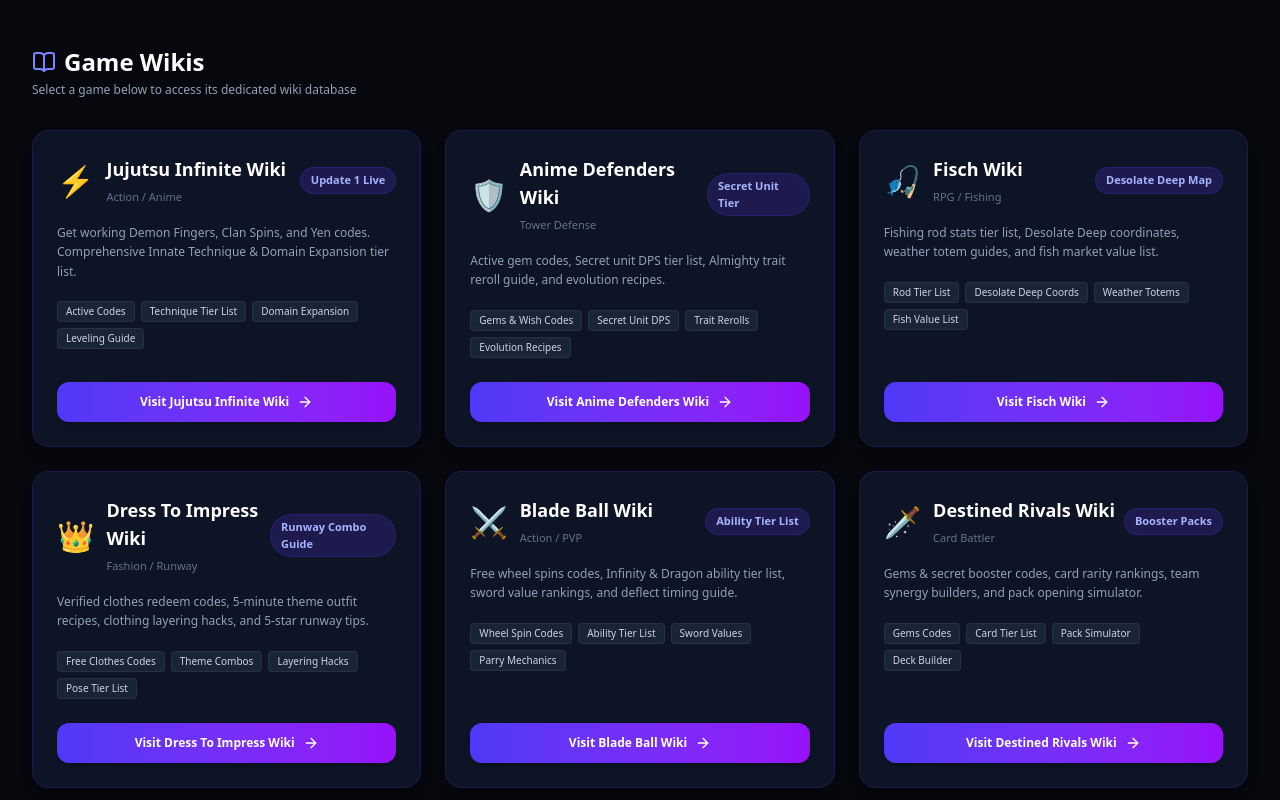
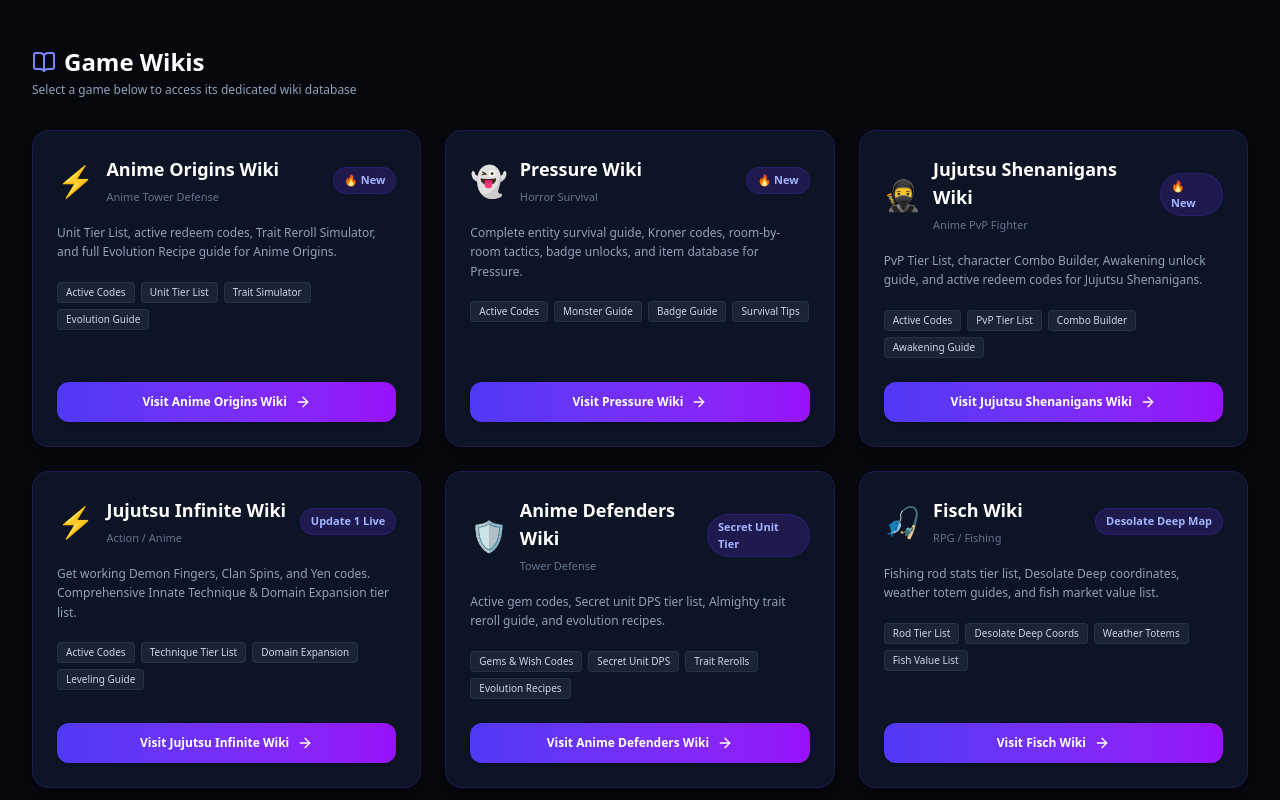
Before and after one commit to lianlele168/roblox-wiki-hub, a Next.js app: page / in a window 1280 px wide. Shown: the part 640-1440 px from the top of the page. Built offline with nearby package versions, Linux system fonts and the light colour scheme.

Commit message:
feat: add Anime Origins, Pressure, Jujutsu Shenanigans to hub wiki card list

```diff
--- a/src/app/page.tsx
+++ b/src/app/page.tsx
@@ -17,6 +17,42 @@ interface GameWiki {
 }
 
 const WIKIS: GameWiki[] = [
+  {
+    id: 'anime-origins',
+    name: 'Anime Origins Wiki',
+    subdomain: 'animeorigins.robloxwikihub.com',
+    url: 'https://animeorigins.robloxwikihub.com',
+    category: 'Anime Tower Defense',
+    icon: '⚡',
+    color: 'from-amber-500 to-orange-600',
+    badge: '🔥 New',
+    description: 'Unit Tier List, active redeem codes, Trait Reroll Simulator, and full Evolution Recipe guide for Anime Origins.',
+    tags: ['Active Codes', 'Unit Tier List', 'Trait Simulator', 'Evolution Guide']
+  },
+  {
+    id: 'pressure',
+    name: 'Pressure Wiki',
+    subdomain: 'pressure.robloxwikihub.com',
+    url: 'https://pressure.robloxwikihub.com',
+    category: 'Horror Survival',
+    icon: '👻',
+    color: 'from-red-700 to-rose-800',
+    badge: '🔥 New',
+    description: 'Complete entity survival guide, Kroner codes, room-by-room tactics, badge unlocks, and item database for Pressure.',
+    tags: ['Active Codes', 'Monster Guide', 'Badge Guide', 'Survival Tips']
+  },
+  {
+    id: 'jujutsu-shenanigans',
+    name: 'Jujutsu Shenanigans Wiki',
+    subdomain: 'jujutsushenanigans.robloxwikihub.com',
+    url: 'https://jujutsushenanigans.robloxwikihub.com',
+    category: 'Anime PvP Fighter',
+    icon: '🥷',
+    color: 'from-purple-600 to-indigo-700',
+    badge: '🔥 New',
+    description: 'PvP Tier List, character Combo Builder, Awakening unlock guide, and active redeem codes for Jujutsu Shenanigans.',
+    tags: ['Active Codes', 'PvP Tier List', 'Combo Builder', 'Awakening Guide']
+  },
   {
     id: 'jujutsu-infinite',
     name: 'Jujutsu Infinite Wiki',
```
